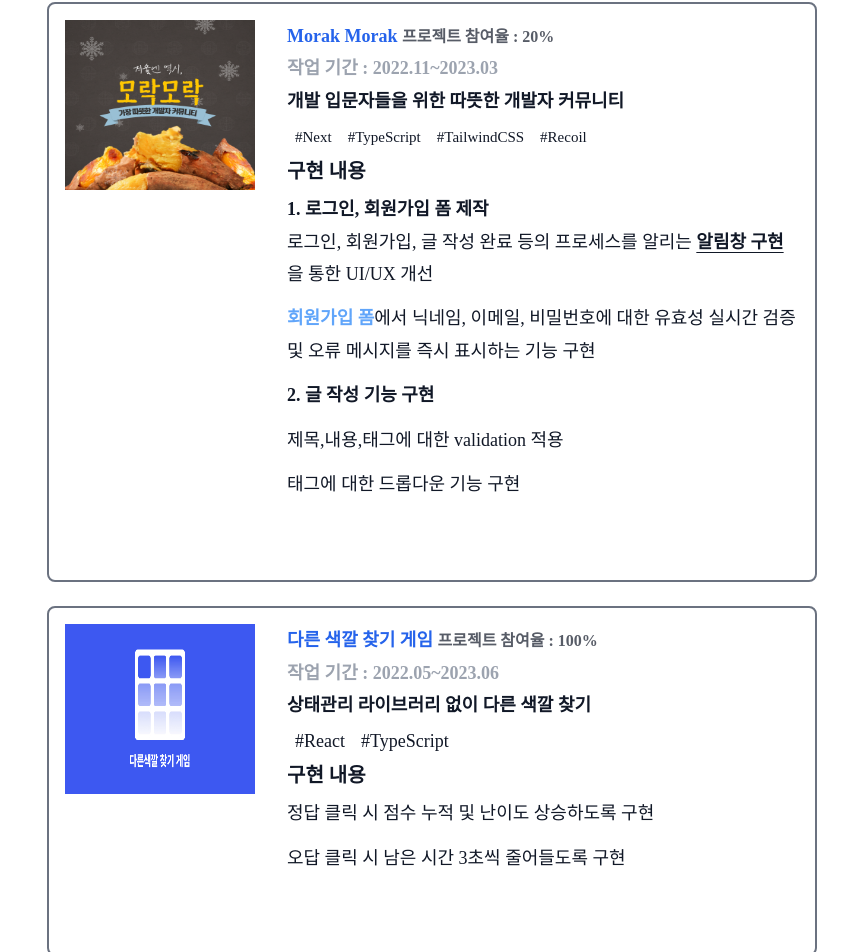
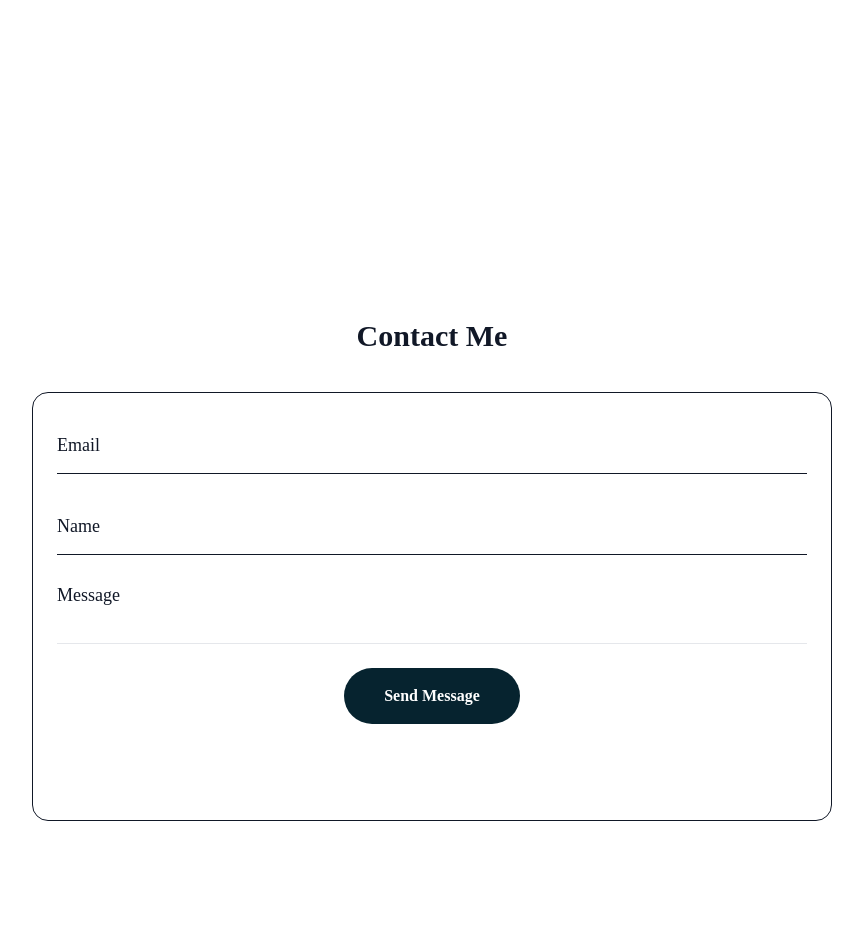
Before and after one commit to HA-SEUNG-JEONG/react-portfolio, a React (Create React App) app: page / in a window 1280 px wide. Shown: the part 2019-2971 px from the top of the page, without its empty margins (208-1071 px from the left). Built offline with nearby package versions, Linux system fonts and the light colour scheme.

Commit message:
Style : 오래된 프로젝트 제거

```diff
--- a/src/components/project/Project.tsx
+++ b/src/components/project/Project.tsx
@@ -1,6 +1,4 @@
 import Img1 from "../../assets/main_logo.png";
-import Img2 from "../../assets/morakcover.png";
-import Img3 from "../../assets/find-color.jpg";
 
 import { motion } from "framer-motion";
 
@@ -11,7 +9,7 @@ import {
     commonProps,
     imgClassName,
     implementClasName,
-  projectContainerClassName,
+    projectContainerClassName
 } from "../../utils/props";
 
 const Project = () => {
@@ -26,9 +24,16 @@ const Project = () => {
                                 <motion.div
                                     variants={fadeIn("left", 0.2)}
                                     {...commonProps(0.3)}
-                  className="flex gap-y-10 border-2 border-gray-500 p-4 rounded-lg">
-                  <img className={imgClassName} src={Img1} alt="swap" />
-                  <section className={projectContainerClassName}>
+                                    className="flex gap-y-10 border-2 border-gray-500 p-4 rounded-lg"
+                                >
+                                    <img
+                                        className={imgClassName}
+                                        src={Img1}
+                                        alt="swap"
+                                    />
+                                    <section
+                                        className={projectContainerClassName}
+                                    >
                                         <ProjectNameAndPercent
                                             link="https://swap-a69f8.firebaseapp.com/"
                                             name="SWAP"
@@ -42,14 +47,19 @@ const Project = () => {
                                                 "#TypeScript",
                                                 "#Styled-components",
                                                 "#Recoil",
-                        "#FireBase",
+                                                "#FireBase"
                                             ].map((el, i) => (
-                        <span key={i} className="px-[0.5rem]">
+                                                <span
+                                                    key={i}
+                                                    className="px-[0.5rem]"
+                                                >
                                                     {el}
                                                 </span>
                                             ))}
                                         </div>
-                    <span className={implementClasName}>구현 내용</span>
+                                        <span className={implementClasName}>
+                                            구현 내용
+                                        </span>
                                         <h3 className="font-bold mb-2">
                                             1. 마이페이지 컴포넌트 제작
                                         </h3>
@@ -60,110 +70,43 @@ const Project = () => {
                                                         href="https://nextjs-blog-haseungdev.vercel.app/blog/%EB%8B%89%EB%84%A4%EC%9E%84%20%EC%9E%90%EC%9D%8C,%EB%AA%A8%EC%9D%8C%20%EC%B2%98%EB%A6%AC%20%EB%B0%8F%20%EB%8B%89%EB%84%A4%EC%9E%84%20%EB%B3%80%EA%B2%BD%ED%95%98%EA%B8%B0"
                                                         target="_blank"
                                                         rel="noreferrer noopener"
-                            className="hover:opacity-70 underline underline-offset-4">
+                                                        className="hover:opacity-70 underline underline-offset-4"
+                                                    >
                                                         <span className="font-bold">
-                              닉네임 실시간 유효성 검증
+                                                            닉네임 실시간 유효성
+                                                            검증
                                                         </span>
                                                     </a>
                                                 </li>
                                                 <li>
-                          입력된 닉네임 값을 실시간으로 감지하여 오류 발생 시
+                                                    입력된 닉네임 값을
+                                                    실시간으로 감지하여 오류
+                                                    발생 시
                                                     <br />
-                          즉각적으로 오류메시지를 표시하도록 구현
+                                                    즉각적으로 오류메시지를
+                                                    표시하도록 구현
                                                 </li>
                                                 <h3 className="font-bold">
-                          2. 이미지 프리뷰, 업로드 및 삭제 구현
+                                                    2. 이미지 프리뷰, 업로드 및
+                                                    삭제 구현
                                                 </h3>
                                                 <li>
                                                     <a
                                                         href="https://nextjs-blog-haseungdev.vercel.app/blog/%EC%9D%B4%EB%AF%B8%EC%A7%80%20%EC%9E%91%EC%97%85(..%EC%9D%B4%EB%9D%BC%EA%B3%A0%20%EC%93%B0%EA%B3%A0%20%EC%82%BD%EC%A7%88%EA%B8%B0)"
                                                         target="_blank"
                                                         rel="noreferrer noopener"
-                            className="hover:opacity-70 underline underline-offset-4 font-bold">
-                            <strong className="text-blue-400">Firebase</strong>
-                            를 이용하여 이미지 업로드와 삭제 구현
+                                                        className="hover:opacity-70 underline underline-offset-4 font-bold"
+                                                    >
+                                                        <strong className="text-blue-400">
+                                                            Firebase
+                                                        </strong>
+                                                        를 이용하여 이미지
+                                                        업로드와 삭제 구현
                                                     </a>
                                                 </li>
                                             </ul>
                                         </section>
                                     </section>
-                </motion.div>
-                <motion.div
-                  variants={fadeIn("left", 0.2)}
-                  {...commonProps(0.3)}
-                  className="flex gap-y-10 border-2 border-gray-500 p-4 rounded-lg">
-                  <img className={imgClassName} src={Img2} alt="morakmorak" />
-                  <article className={projectContainerClassName}>
-                    <ProjectNameAndPercent
-                      link="https://morakmorak.vercel.app/"
-                      name="Morak Morak"
-                      percent={20}
-                      period="2022.11~2023.03"
-                    />
-                    <ProjectDescription description="개발 입문자들을 위한 따뜻한 개발자 커뮤니티" />
-                    <div className="text-[15px] flex gap-y-2 mb-2 leading-6">
-                      {["#Next", "#TypeScript", "#TailwindCSS", "#Recoil"].map(
-                        (el, i) => (
-                          <span key={i} className="px-[0.5rem]">
-                            {el}
-                          </span>
-                        )
-                      )}
-                    </div>
-                    <h2 className={implementClasName}>구현 내용</h2>
-                    <h3 className="font-bold">1. 로그인, 회원가입 폼 제작</h3>
-                    <section>
-                      <ul className="space-y-3">
-                        <li>
-                          로그인, 회원가입, 글 작성 완료 등의 프로세스를 알리는{" "}
-                          <a
-                            href="https://nextjs-blog-haseungdev.vercel.app/blog/noreferrer%EC%99%80%20noopener"
-                            target="_blank"
-                            rel="noreferrer noopener"
-                            className="hover:opacity-70 underline underline-offset-4 font-bold">
-                            알림창 구현
-                          </a>
-                          을 통한 UI/UX 개선
-                        </li>
-                        <li>
-                          <strong className="text-blue-400">회원가입 폼</strong>
-                          에서 닉네임, 이메일, 비밀번호에 대한 유효성 실시간
-                          검증 및 오류 메시지를 즉시 표시하는 기능 구현
-                        </li>
-                        <h3 className="font-bold">2. 글 작성 기능 구현</h3>
-                        <li>제목,내용,태그에 대한 validation 적용</li>
-                        <li>태그에 대한 드롭다운 기능 구현</li>
-                      </ul>
-                    </section>
-                  </article>
-                </motion.div>
-                <motion.div
-                  variants={fadeIn("left", 0.2)}
-                  {...commonProps(0.3)}
-                  className="flex gap-y-10 border-2 border-gray-500 p-4 rounded-lg">
-                  <img className={imgClassName} src={Img3} alt="find-color" />
-                  <article className={projectContainerClassName}>
-                    <ProjectNameAndPercent
-                      link="https://find-different-color-beryl.vercel.app/"
-                      name="다른 색깔 찾기 게임"
-                      percent={100}
-                      period="2022.05~2023.06"
-                    />
-                    <ProjectDescription description="상태관리 라이브러리 없이 다른 색깔 찾기" />
-                    <div className="flex gap-y-2 mb-2 leading-6">
-                      <span className="px-[0.5rem]">#React</span>
-                      <span className="px-[0.5rem]">#TypeScript</span>
-                    </div>
-                    <span className={implementClasName}>구현 내용</span>
-                    <section>
-                      <ul className="space-y-3">
-                        <li>
-                          정답 클릭 시 점수 누적 및 난이도 상승하도록 구현
-                        </li>
-                        <li>오답 클릭 시 남은 시간 3초씩 줄어들도록 구현</li>
-                      </ul>
-                    </section>
-                  </article>
                                 </motion.div>
                             </div>
                         </main>
```
Lines whose indentation alone changed are shown as unchanged.
